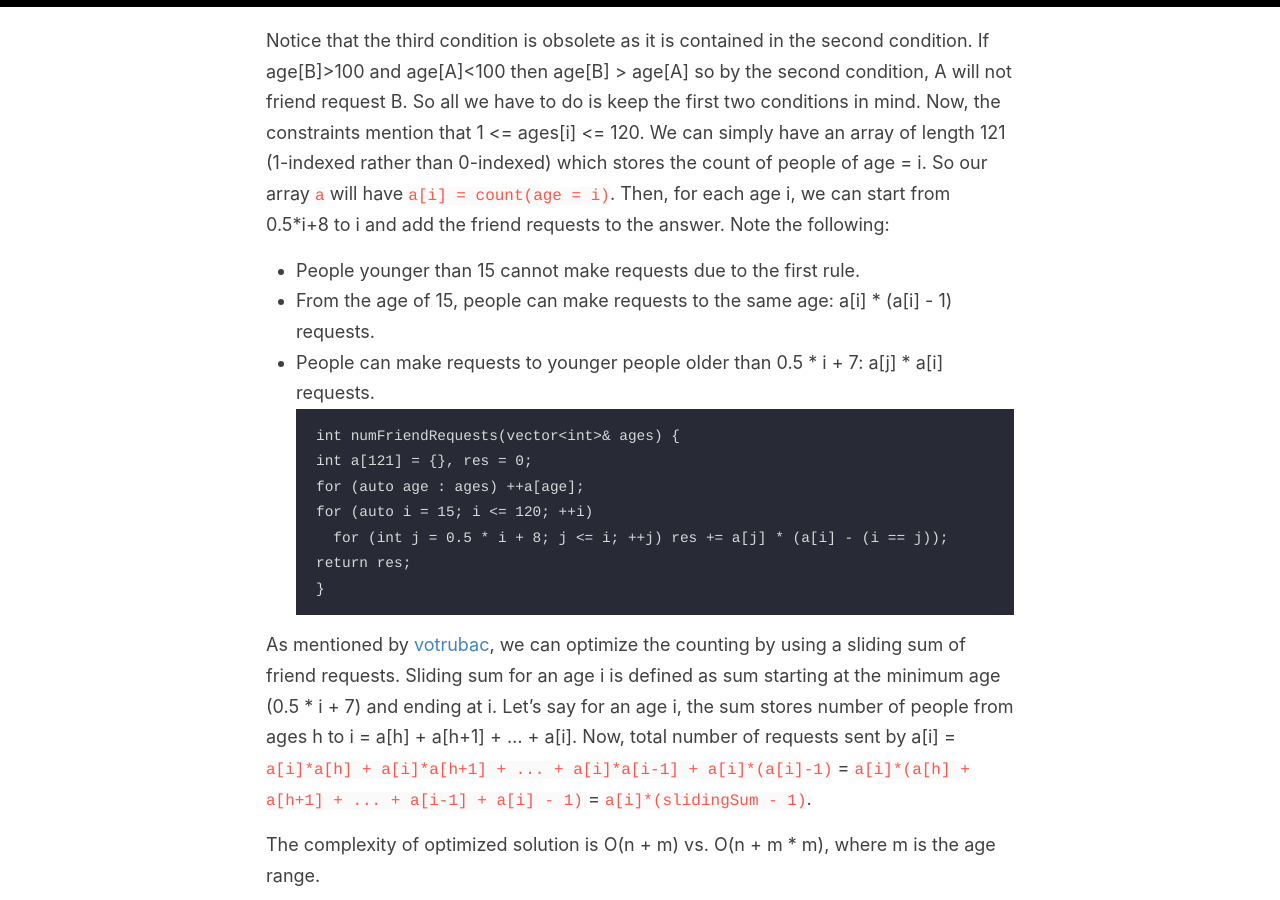
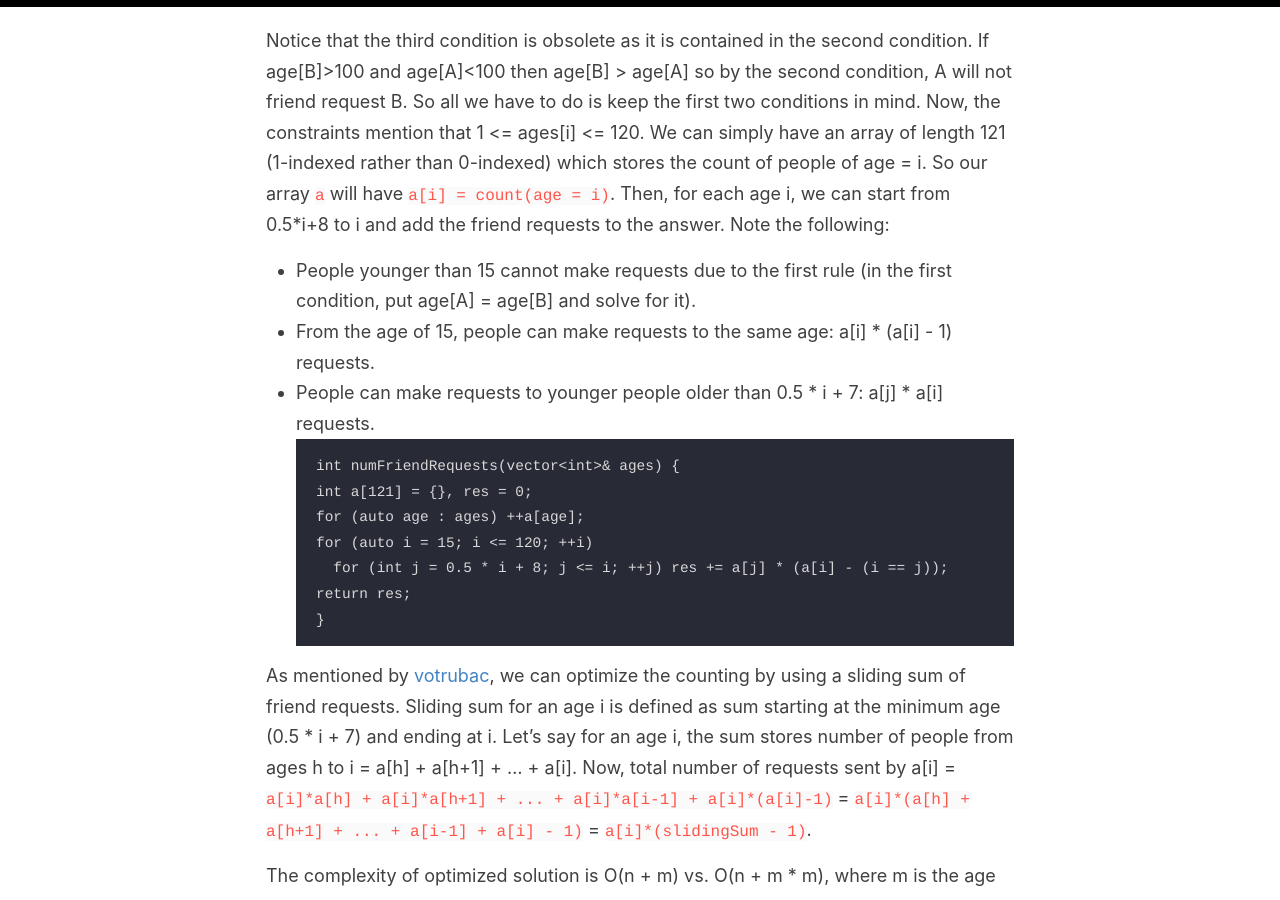
Before and after one commit to sarthak-sehgal/leetcode101, a Jekyll site: the page built from _posts/2020-03-21-lc825.md, in a window 1280 px wide and 900 px high, scrolled down 1063 px. Built offline with Jekyll 4.4.1, drawn with Linux system fonts in a browser that asks for light colours; comment, search, counter and statistics services are not loaded.

Commit message:
Update LC825

````diff
--- a/_posts/2020-03-21-lc825.md
+++ b/_posts/2020-03-21-lc825.md
@@ -30,7 +30,7 @@ Notes:
 
 # Solution
 Notice that the third condition is obsolete as it is contained in the second condition. If age[B]>100 and age[A]<100 then age[B] > age[A] so by the second condition, A will not friend request B. So all we have to do is keep the first two conditions in mind. Now, the constraints mention that 1 <= ages[i] <= 120. We can simply have an array of length 121 (1-indexed rather than 0-indexed) which stores the count of people of age = i. So our array `a` will have `a[i] = count(age = i)`. Then, for each age i, we can start from 0.5*i+8 to i and add the friend requests to the answer. Note the following:
-- People younger than 15 cannot make requests due to the first rule.
+- People younger than 15 cannot make requests due to the first rule (in the first condition, put age[A] = age[B] and solve for it).
 - From the age of 15, people can make requests to the same age: a[i] * (a[i] - 1) requests.
 - People can make requests to younger people older than 0.5 * i + 7: a[j] * a[i] requests.
 ```
````
